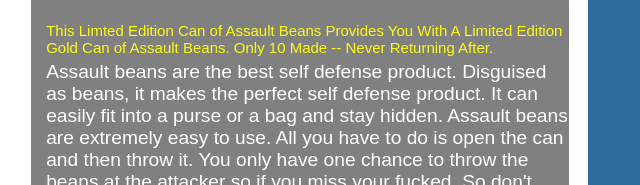
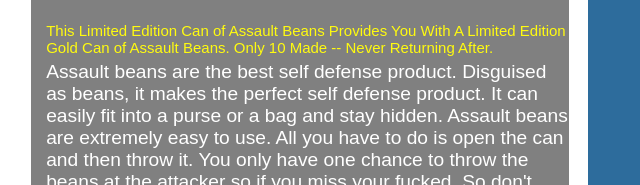
Before and after one commit to HigherUps/AShop, a plain HTML site: page assault_beans_le.html in a window 1280 px wide. Shown: the part 248-433 px from the top of the page, 500-1140 px from the left. Drawn offline with nearby package versions, Linux system fonts and the light colour scheme; a web font is replaced by a local one.

Commit message:
Update assault_beans_le.html

```diff
--- a/assault_beans_le.html
+++ b/assault_beans_le.html
@@ -48,7 +48,7 @@
             </div>
             <div class="prodbody">
                 <p id="limedi">
-                    This Limted Edition Can of Assault Beans Provides You With A Limited Edition Gold Can of Assault Beans. Only 10 Made -- Never Returning After.
+                    This Limited Edition Can of Assault Beans Provides You With A Limited Edition Gold Can of Assault Beans. Only 10 Made -- Never Returning After.
                 </p>
                 <p id="localtext">
                     Assault beans are the best self defense product. Disguised as beans, it makes the perfect self defense product. It can easily fit into a purse or a bag and stay hidden. Assault beans are extremely easy to use. All you have to do is open the can and then throw it. You only have one chance to throw the beans at the attacker so if you miss your fucked. So don't miss. Assault beans are only $7 per can. An extremely cheap way to defend yourself.
```
